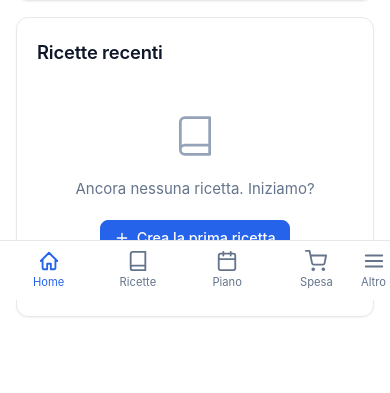
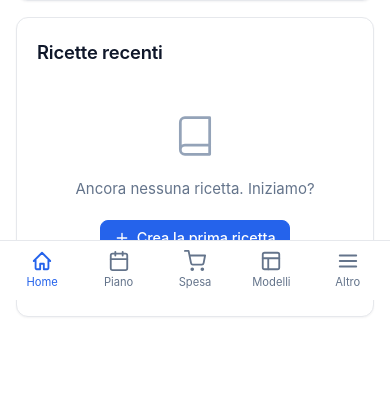
Before and after one commit to intersimone999/meal-planner, a FastAPI app: page / in a window 390 px wide. Shown: the part 544-937 px from the top of the page. Run offline with FastAPI, Linux system fonts and the light colour scheme; some web fonts are replaced.

Commit message:
Mobile nav: even width for "Altro"; reorder to Home/Piano/Spesa/Modelli/Altro
Two fixes:

- .bottom-more (the <details>) had display:flex but no flex:1, so
  it collapsed to its intrinsic content width instead of taking
  1/5 of the row like the other anchors. Add flex:1 and set the
  summary to width:100% inside it — now all five slots are equally
  sized.

- Bottom-bar entries change to Home, Piano, Spesa, Modelli, Altro
  per user preference. Ricette moves into the "Altro" popover.

Co-Authored-By: Claude Opus 4.7 <noreply@anthropic.com>

```diff
--- a/app/static/style.css
+++ b/app/static/style.css
@@ -172,8 +172,8 @@ em { color: var(--text-muted); font-style: normal; }
 .bottom-bar > details > summary .icon { width: 22px; height: 22px; }
 
 /* "Altro" pop-up menu on the bottom bar. Uses native <details> so no JS. */
-.bottom-more { position: relative; display: flex; }
-.bottom-more > summary { list-style: none; }
+.bottom-more { position: relative; display: flex; flex: 1; }
+.bottom-more > summary { list-style: none; width: 100%; }
 .bottom-more > summary::-webkit-details-marker { display: none; }
 .bottom-more[open] > summary { color: var(--accent); }
 .bottom-more-menu {
--- a/app/templates/base.html
+++ b/app/templates/base.html
@@ -67,18 +67,18 @@
     </aside>
 
     <nav class="bottom-bar">
-      {{ nav_link('/',         'Home',    'home',     '/') }}
-      {{ nav_link('/recipes',  'Ricette', 'book',     '/recipes') }}
-      {{ nav_link('/planner',  'Piano',   'calendar', '/planner') }}
-      {{ nav_link('/shopping', 'Spesa',   'cart',     '/shopping') }}
+      {{ nav_link('/',          'Home',    'home',     '/') }}
+      {{ nav_link('/planner',   'Piano',   'calendar', '/planner') }}
+      {{ nav_link('/shopping',  'Spesa',   'cart',     '/shopping') }}
+      {{ nav_link('/mealplans', 'Modelli', 'layout',   '/mealplans') }}
       <details class="bottom-more">
         <summary>
           <svg class="icon"><use href="#i-menu"/></svg>
           <span>Altro</span>
         </summary>
         <div class="bottom-more-menu">
+          <a href="/recipes"><svg class="icon"><use href="#i-book"/></svg> Ricette</a>
           <a href="/ingredients"><svg class="icon"><use href="#i-leaf"/></svg> Ingredienti</a>
-          <a href="/mealplans"><svg class="icon"><use href="#i-layout"/></svg> Modelli</a>
           <a href="/pantry"><svg class="icon"><use href="#i-list"/></svg> Dispensa</a>
           <a href="/import"><svg class="icon"><use href="#i-swap"/></svg> Import/Export</a>
           {% if not is_auth_bypassed() %}
```
